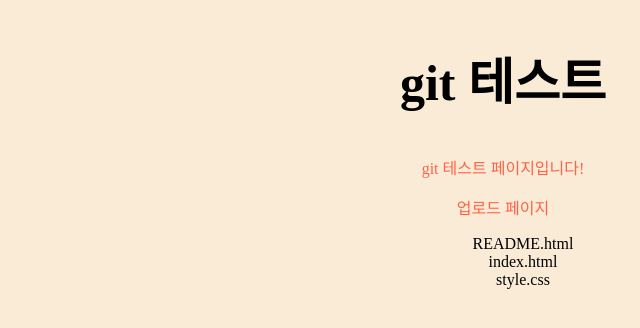
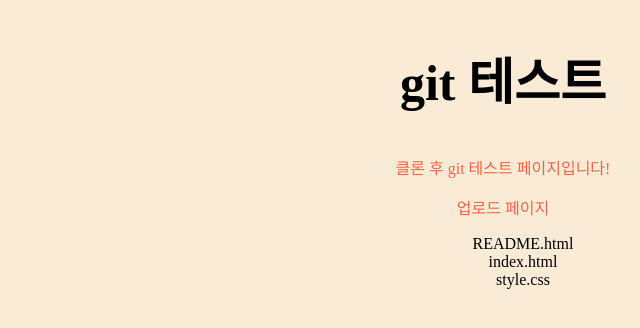
Before and after one commit to juyeon1570/test, a plain HTML site: page index.html in a window 1280 px wide. Shown: the full height of the page, 137-777 px from the left. Drawn offline with Linux system fonts and the light colour scheme.

Commit message:
클론 후 README.md, index.html 수정

```diff
--- a/index.html
+++ b/index.html
@@ -9,7 +9,7 @@
 </head>
 <body>
     <h2>git 테스트</h2>
-    <p>git 테스트 페이지입니다!</p>
+    <p>클론 후 git 테스트 페이지입니다!</p>
     <p>업로드 페이지</p>
     <ul>
         <li>README.html</li>
```
Also changed, not shown: 1 other file.
